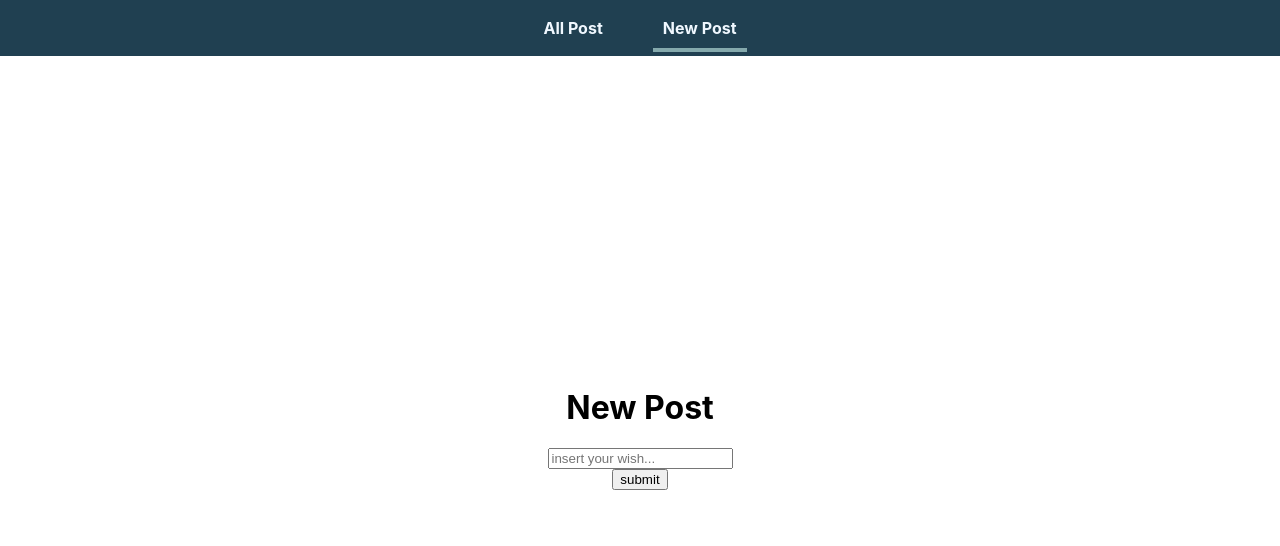
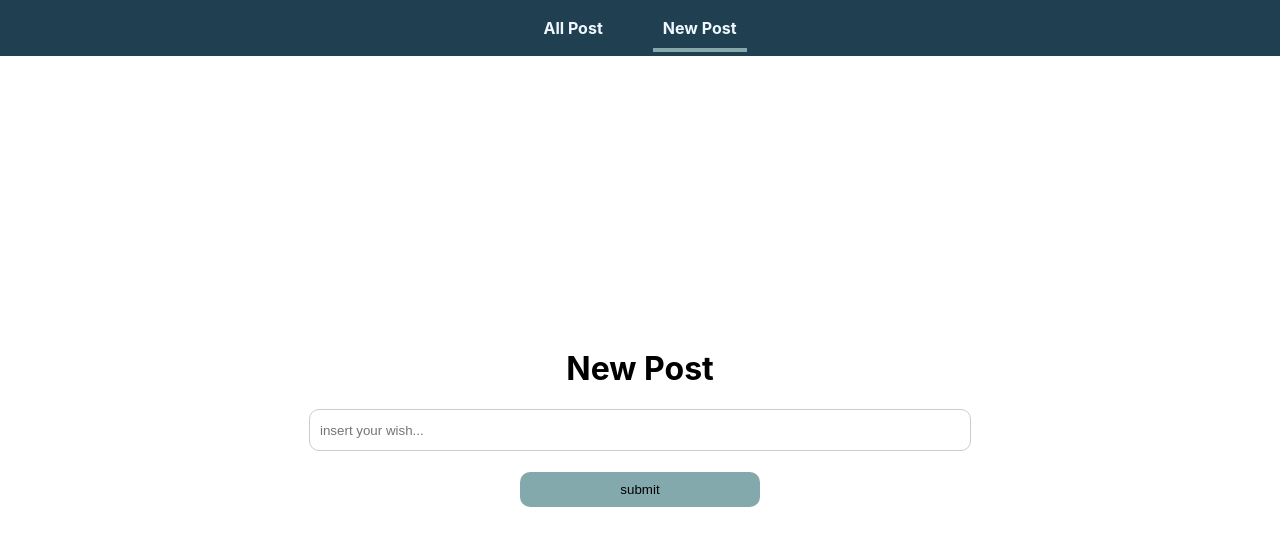
Before and after one commit to aryailham/ruin-a-wish, a React (Create React App) app: page /new-post in a window 1280 px wide. Shown: the top 546 px of the page. Built offline with nearby package versions, Linux system fonts and the light colour scheme.

Commit message:
new posts already working

```diff
--- /dev/null
+++ b/src/axios-connect.js
@@ -0,0 +1,7 @@
+import axios from "axios";
+
+const instance = axios.create({
+  baseURL: "https://ruin-a-wish.firebaseio.com/",
+});
+
+export default instance;
--- a/src/components/UI/Input/Input.js
+++ b/src/components/UI/Input/Input.js
@@ -1,14 +1,18 @@
 import React from "react";
 import Aux from "../../../hoc/Auxiliary";
+import classes from "./Input.module.css";
 
 const input = (props) => (
   <Aux>
     <input
+      className={classes.InputField}
       type="text"
       placeholder="insert your wish..."
       onChange={props.changed}
     ></input>
-    <button onClick={props.clicked}>submit</button>
+    <button onClick={props.clicked} className={classes.Button}>
+      submit
+    </button>
   </Aux>
 );
 
--- a/src/components/UI/Input/Input.module.css
+++ b/src/components/UI/Input/Input.module.css
@@ -0,0 +1,17 @@
+.InputField {
+  border: 1px solid #ccc;
+  box-shadow: 1px 2px 3px solid #ccc;
+  height: 20px;
+  width: 50%;
+  border-radius: 10px;
+  padding: 10px 10px;
+}
+
+.Button {
+  background-color: #84a9ac;
+  padding: 10px 100px;
+  border: none;
+  border-radius: 10px;
+
+  margin: 21.44px;
+}
--- a/src/containers/NewPost/NewPost.js
+++ b/src/containers/NewPost/NewPost.js
@@ -2,16 +2,34 @@ import React, { useState } from "react";
 import classes from "./NewPost.module.css";
 import Input from "../../components/UI/Input/Input";
 
-const NewPost = () => {
+import axios from "../../axios-connect";
+import { useHistory } from "react-router-dom";
+
+const NewPost = (props) => {
   const [input, setInput] = useState("");
 
   const inputChangeHandler = (event) => {
     let currData = input;
     currData = event.target.value;
     setInput(currData);
+    // console.log(input);
   };
 
-  const onSubmitClickedHandler = () => {};
+  const onSubmitClickedHandler = () => {
+    if (input.length) {
+      const data = {
+        post: input,
+      };
+      axios
+        .post("/posts.json", data)
+        .then((result) => {
+          props.history.push("/");
+        })
+        .catch((err) => {
+          console.log(err);
+        });
+    }
+  };
 
   return (
     <div className={classes.NewPost}>
```
